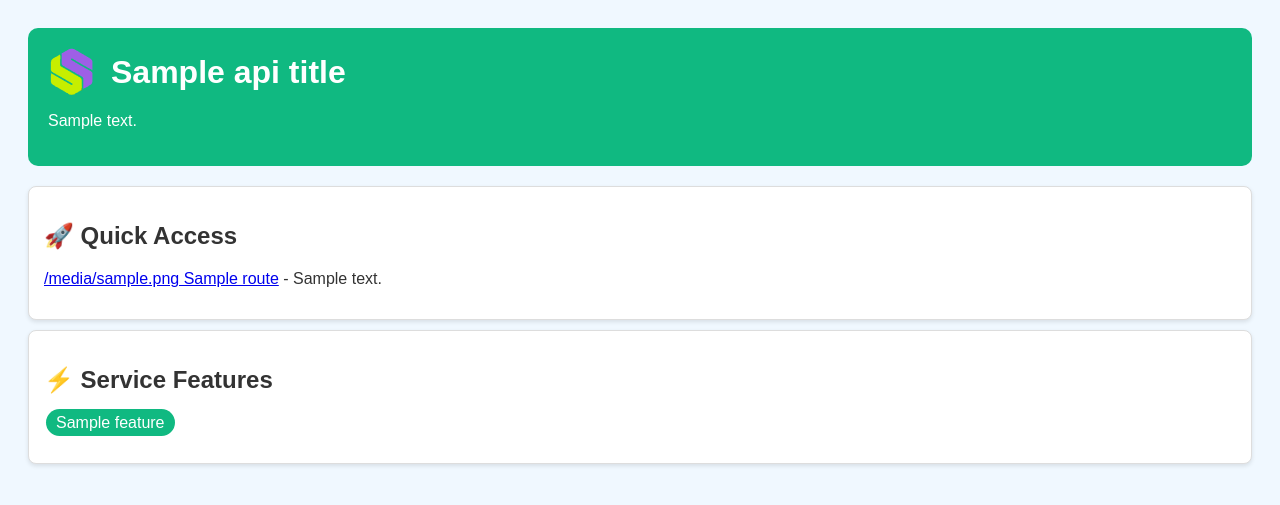
After one commit to SyncScope-INTEC/syncscope-monitoring-service, a Django app: template apps/monitoring/templates/monitoring/api_home_test.html in a window 1280 px wide. The commit adds this page. Shown: the top 505 px of the page. Run offline with Django 5.2, Linux system fonts and the light colour scheme; the template is opened without the code that fills it: most values are stand-ins (such as "Sample title", 1, 10 or a date in 2020); parts of the project's set-up code (start-up, migrations or seed data) failed here and were passed over.

Commit message:
FEAT: served static files

```diff
--- a/apps/monitoring/middleware.py
+++ b/apps/monitoring/middleware.py
@@ -104,8 +104,21 @@ class SecurityHeadersMiddleware(MiddlewareMixin):
         if request.is_secure():
             response["Strict-Transport-Security"] = "max-age=31536000; includeSubDomains; preload"
 
-        # Content Security Policy for API
-        response["Content-Security-Policy"] = "default-src 'none'; " "frame-ancestors 'none'; " "base-uri 'none'"
+        # Content Security Policy for API and web interface
+        if request.path == "/" or request.path.startswith("/admin/"):
+            # Allow inline styles and scripts for main homepage and admin interface
+            response["Content-Security-Policy"] = (
+                "default-src 'self'; "
+                "style-src 'self' 'unsafe-inline'; "
+                "script-src 'self' 'unsafe-inline'; "
+                "img-src 'self' data:; "
+                "font-src 'self'; "
+                "frame-ancestors 'none'; "
+                "base-uri 'self'"
+            )
+        else:
+            # Stricter CSP for API endpoints
+            response["Content-Security-Policy"] = "default-src 'none'; " "frame-ancestors 'none'; " "base-uri 'none'"
 
         # API-specific headers
         response["X-Service"] = "syncscope-monitoring-service"
--- /dev/null
+++ b/apps/monitoring/templates/monitoring/api_home_test.html
@@ -0,0 +1,59 @@
+{% load static %}
+<!DOCTYPE html>
+<html lang="en">
+<head>
+    <meta charset="UTF-8">
+    <meta name="viewport" content="width=device-width, initial-scale=1.0">
+    <title>{{ api_title }} - Test</title>
+    <link rel="icon" type="image/svg+xml" href="{% static 'monitoring/images/syncscope-logo.svg' %}">
+    <link rel="alternate icon" href="{% static 'monitoring/images/syncscope-logo.svg' %}">
+    <style>
+        body {
+            font-family: Arial, sans-serif;
+            background-color: #f0f8ff;
+            color: #333;
+            padding: 20px;
+        }
+        .header {
+            background-color: #10b981;
+            color: white;
+            padding: 20px;
+            border-radius: 10px;
+            margin-bottom: 20px;
+        }
+        .card {
+            background-color: white;
+            border: 1px solid #ddd;
+            border-radius: 8px;
+            padding: 15px;
+            margin: 10px 0;
+            box-shadow: 0 2px 4px rgba(0,0,0,0.1);
+        }
+    </style>
+</head>
+<body>
+    <div class="header">
+        <div style="display: flex; align-items: center; gap: 15px; margin-bottom: 10px;">
+            <img src="{% static 'monitoring/images/syncscope-logo.svg' %}" style="width: 48px; height: 48px;" alt="SyncScope Logo">
+            <h1 style="margin: 0;">{{ api_title }}</h1>
+        </div>
+        <p>{{ api_description }}</p>
+    </div>
+
+    <div class="card">
+        <h2>🚀 Quick Access</h2>
+        {% for route in main_routes %}
+        <p><a href="{{ route.url }}">{{ route.icon }} {{ route.title }}</a> - {{ route.description }}</p>
+        {% endfor %}
+    </div>
+
+    <div class="card">
+        <h2>⚡ Service Features</h2>
+        <p>
+        {% for feature in service_info.features %}
+            <span style="background: #10b981; color: white; padding: 5px 10px; border-radius: 15px; margin: 2px;">{{ feature }}</span>
+        {% endfor %}
+        </p>
+    </div>
+</body>
+</html>
--- a/config/settings.py
+++ b/config/settings.py
@@ -169,7 +169,7 @@ USE_TZ = True
 STATIC_URL = "static/"
 STATIC_ROOT = os.path.join(BASE_DIR, "staticfiles")
 STATICFILES_DIRS = [
-    os.path.join(BASE_DIR, "static"),
+    BASE_DIR / "apps" / "monitoring" / "static",
 ]
 
 # WhiteNoise configuration for static files serving
--- a/config/urls.py
+++ b/config/urls.py
@@ -25,4 +25,3 @@ urlpatterns = [
 # Serve static files in development
 if settings.DEBUG:
     urlpatterns += static(settings.STATIC_URL, document_root=settings.STATIC_ROOT)
-    urlpatterns += static(settings.STATIC_URL, document_root=settings.STATICFILES_DIRS[0])
```
Also changed, not shown: apps/monitoring/templates/monitoring/api_home.html (+10 -15 lines), apps/monitoring/views.py (+3 -5 lines), apps/monitoring/static/monitoring/images/syncscope-logo.svg (added).
